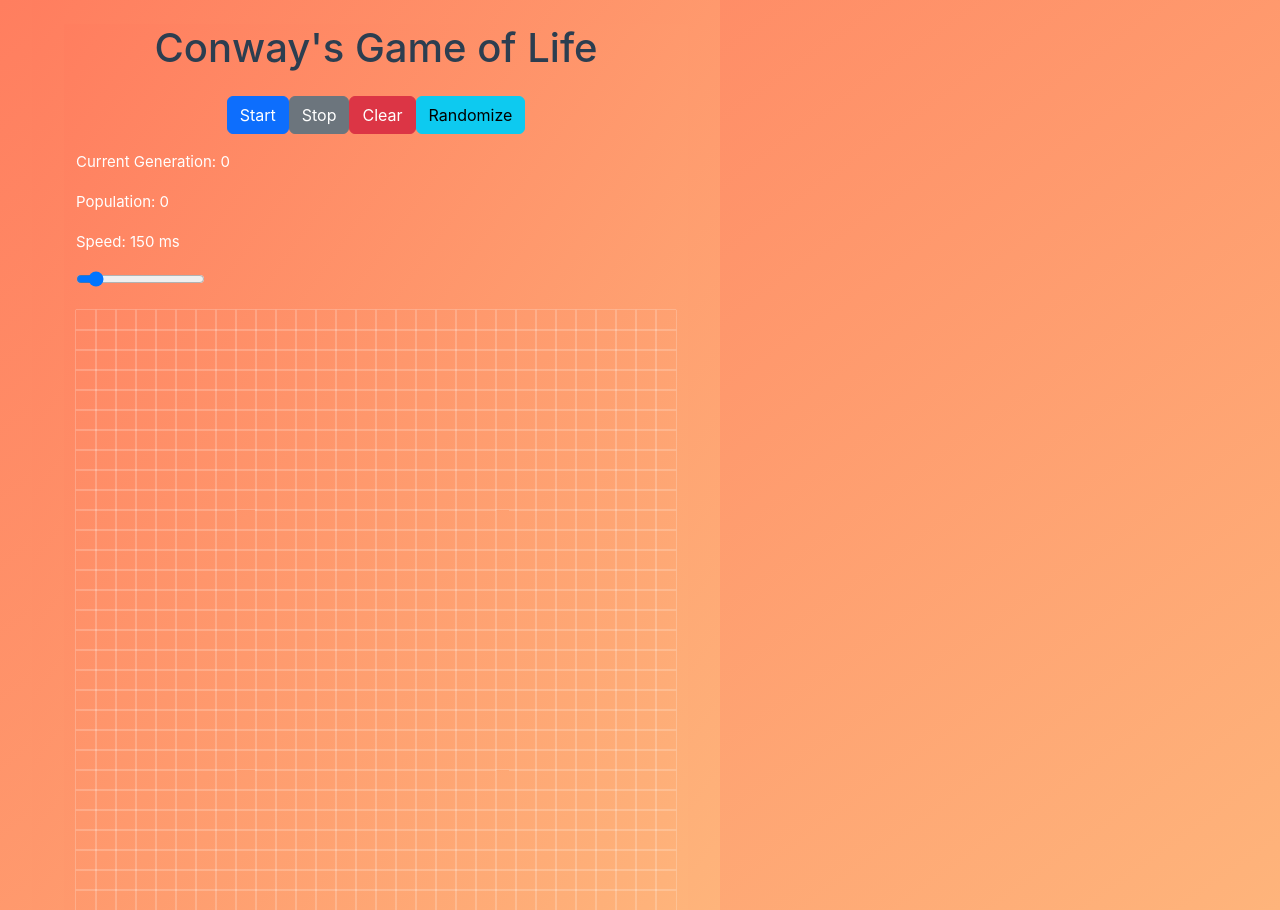
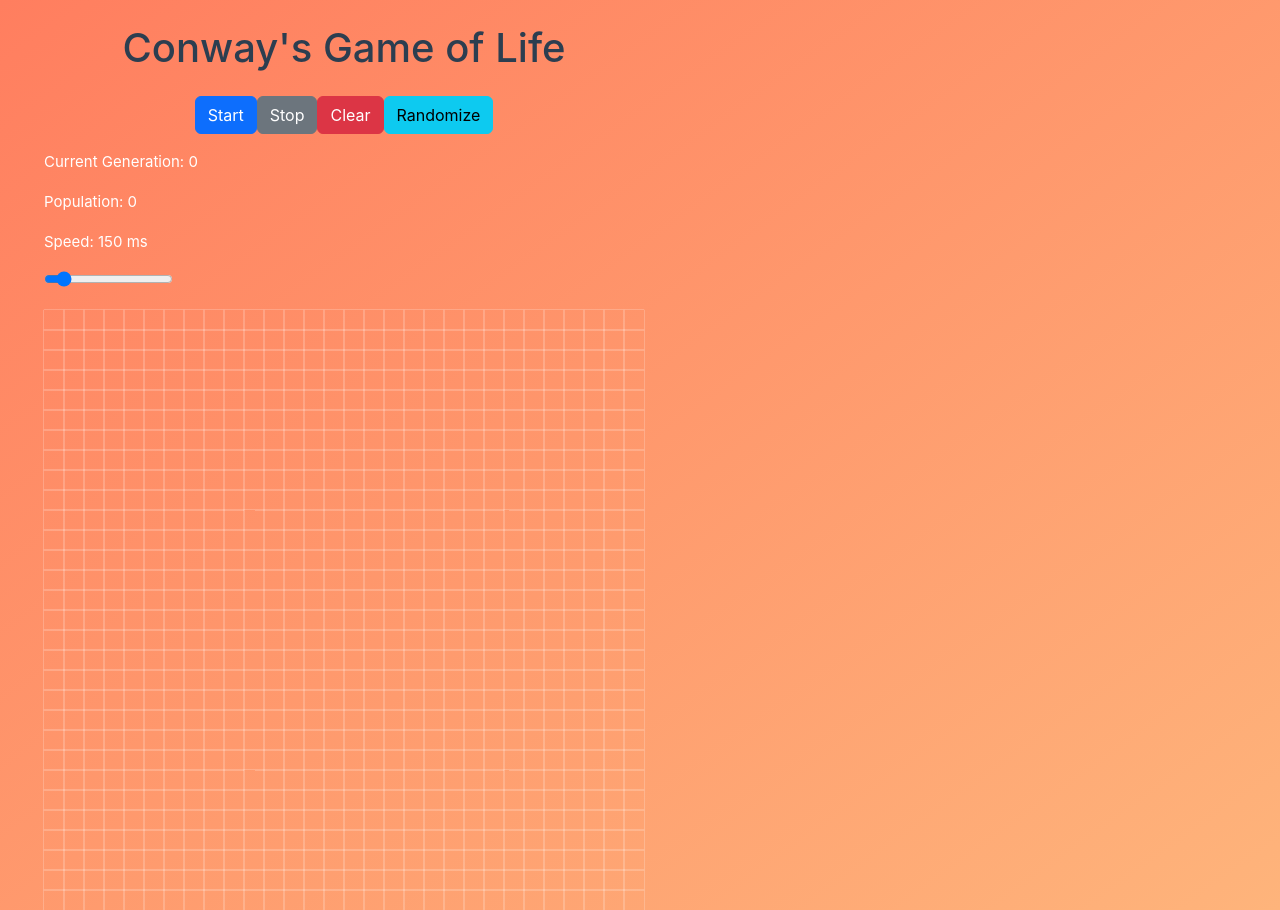
Before and after one commit to samvitjain/game-of-life, a Vue app: page / in a window 1280 px wide. Built offline with nearby package versions, Linux system fonts and the light colour scheme.

Commit message:
Fix gradient issue

```diff
--- a/src/App.vue
+++ b/src/App.vue
@@ -1,6 +1,6 @@
 <!-- src/App.vue -->
 <template>
-  <div id="app">
+  <div id="gol">
     <GameOfLife />
   </div>
 </template>
--- a/src/components/GameOfLife.vue
+++ b/src/components/GameOfLife.vue
@@ -120,10 +120,6 @@ export default {
 </script>
 
 <style scoped>
-.container {
-  background: linear-gradient(to bottom right, #ff7e5f, #feb47b);
-  min-height: 100vh;
-}
 
 .info {
   color: #fff;
```
